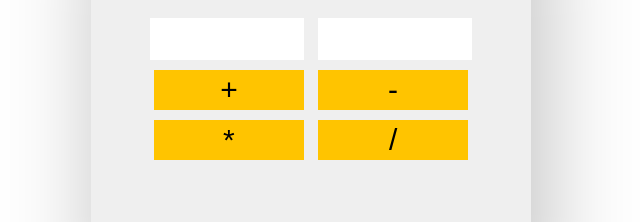
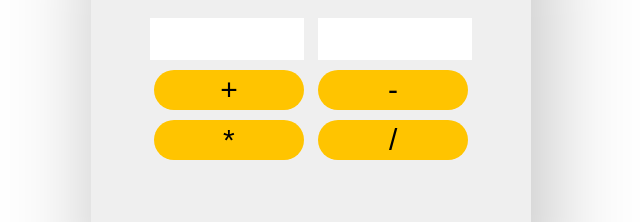
Before and after one commit to Sherbo1ot/Calculator, a plain HTML site: page index.html in a window 1280 px wide. Shown: the part 277-499 px from the top of the page, 329-969 px from the left. Drawn offline with nearby package versions, Linux system fonts and the light colour scheme.

Commit message:
add hover / border radius - button

```diff
--- a/style.css
+++ b/style.css
@@ -34,7 +34,15 @@ button {
   width: 150px;
   height: 40px;
   font-size: 30px;
+  border-radius: 20px;
+  text-align: center;
   margin: 5px;
   background-color: rgb(255, 196, 0);
   border: none;
+  transition: .4s;
 }
+
+button:hover {
+  color: white;
+  background-color: rgb(28, 27, 27);
+}
```
